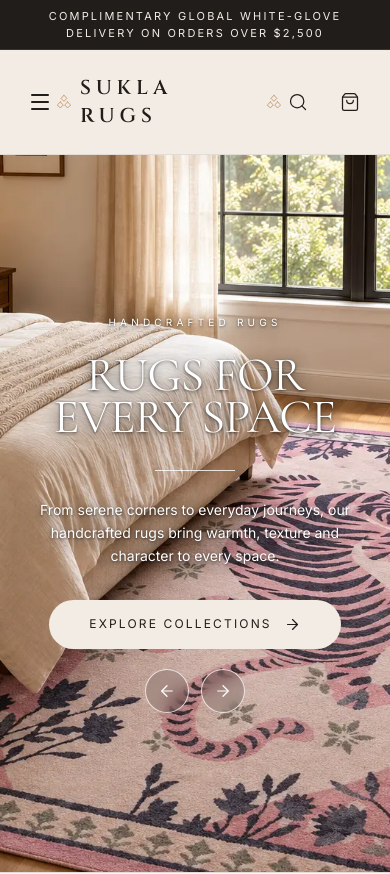
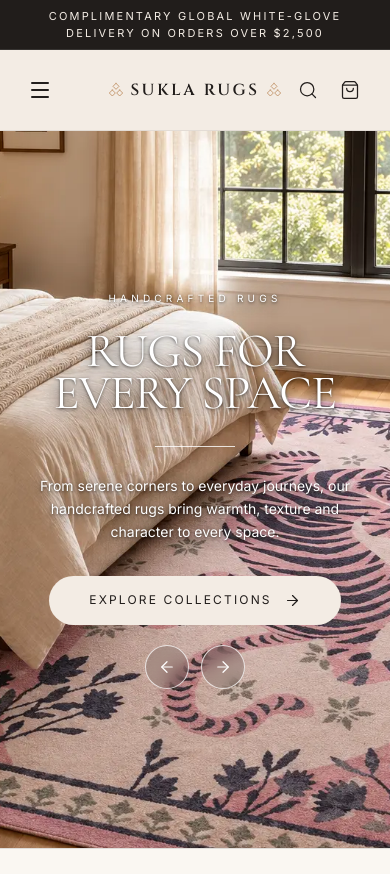
Before and after one commit to yashparmarera/sukla-rugs, a Next.js app: page / in a window 390 px wide. Shown: the top 874 px of the page. Built offline with nearby package versions, Linux system fonts and the light colour scheme; a web font is replaced by a local one.

Commit message:
Improve mobile header logo alignment

```diff
--- a/src/components/navigation/Header.tsx
+++ b/src/components/navigation/Header.tsx
@@ -169,10 +169,10 @@ export const Header: React.FC = () => {
           </nav>
 
           {/* Brand Logo - Centered Brand Lock */}
-          <Link href="/" className="flex flex-col items-center justify-self-center group">
-            <div className="flex items-center gap-2">
+          <Link href="/" className="flex min-w-0 flex-col items-center justify-self-center group">
+            <div className="flex min-w-0 items-center gap-1.5 md:gap-2">
               <KnotGlyph size="sm" className="text-[var(--shukla-terracotta)] group-hover:rotate-45 transition-transform duration-500" />
-              <span className="font-display text-xl md:text-2xl tracking-[0.25em] font-semibold text-[var(--shukla-charcoal)] uppercase">
+              <span className="whitespace-nowrap font-display text-base md:text-xl tracking-[0.16em] md:tracking-[0.25em] font-semibold text-[var(--shukla-charcoal)] uppercase">
                 SUKLA RUGS
               </span>
               <KnotGlyph size="sm" className="text-[var(--shukla-terracotta)] group-hover:-rotate-45 transition-transform duration-500" />
@@ -183,7 +183,7 @@ export const Header: React.FC = () => {
           </Link>
 
           {/* Right Action Icons */}
-          <div className="flex items-center justify-self-end space-x-5 text-[var(--shukla-charcoal)]">
+          <div className="flex items-center justify-self-end space-x-2.5 sm:space-x-5 text-[var(--shukla-charcoal)]">
             <Link
               href="/trade"
               className="hidden xl:inline-block text-[11px] font-sans tracking-[0.15em] uppercase hover:text-[var(--shukla-terracotta)] transition-colors border-b border-transparent hover:border-[var(--shukla-terracotta)] pb-0.5"
```
